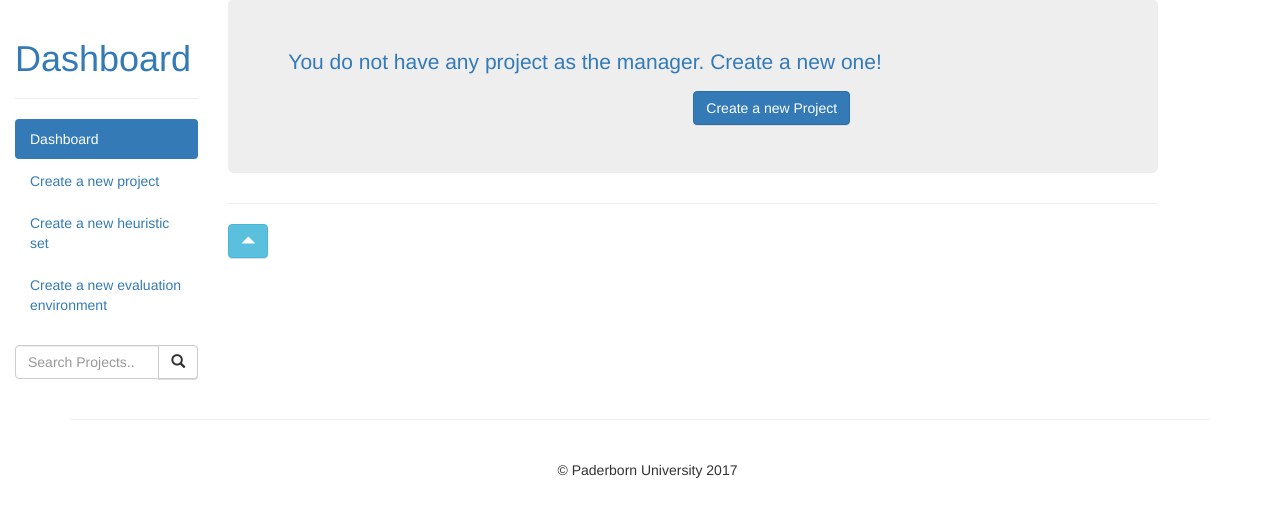
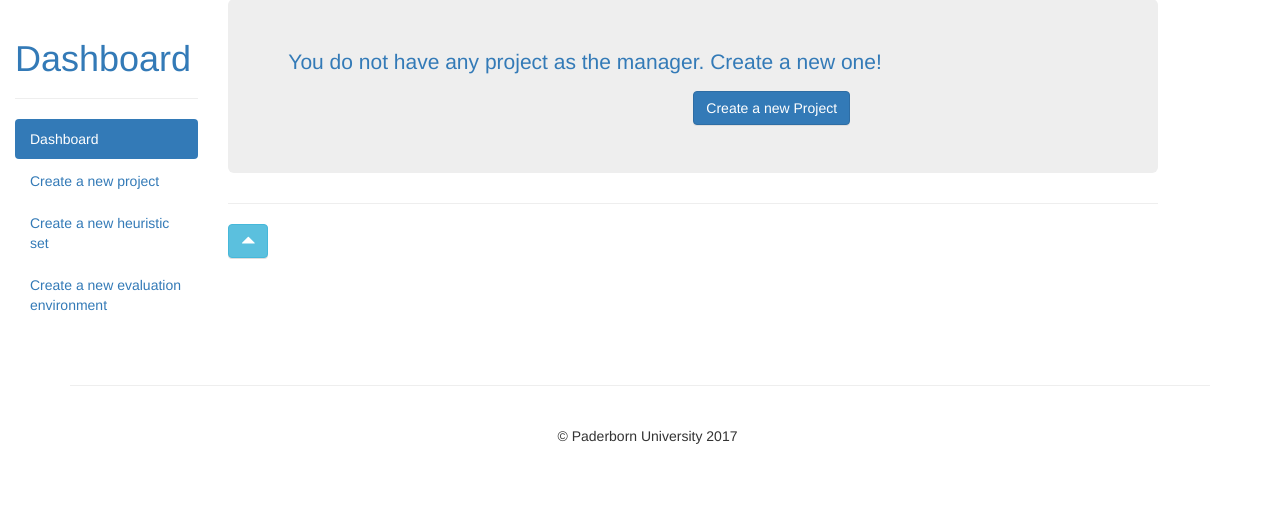
Before and after one commit to boogh/she, a Django app: template SHE34/src/HE3/templates/HE3/dashboard.html in a window 1280 px wide. Shown: the part 183-700 px from the top of the page. Run offline with Django 3.2, Linux system fonts and the light colour scheme; the template is opened without the code that fills it, so the values that code supplies are empty; parts of the project's set-up code (start-up, migrations or seed data) failed here and were passed over; some libraries are stand-ins or nearby versions.

Commit message:
deleted search field in base.html fixed a bug in env creation

```diff
--- a/SHE34/src/HE3/templates/HE3/baseHE.html
+++ b/SHE34/src/HE3/templates/HE3/baseHE.html
@@ -23,14 +23,14 @@
                     <li class="{% block createEnvironment %} {% endblock %}"><a href="{% url 'profiles:dashboard:environment-create' %}">Create a new evaluation environment</a></li>
                     {% block sidebar %} {% endblock %}
                 </ul><br>
-                <div class="input-group">
-                    <input type="text" class="form-control" placeholder="Search Projects..">
-                    <span class="input-group-btn">
-                         <button class="btn btn-default" type="button">
-                               <span class="glyphicon glyphicon-search"></span>
-                            </button>
-                     </span>
-                </div>
+{#                <div class="input-group">#}
+{#                    <input type="text" class="form-control" placeholder="Search Projects..">#}
+{#                    <span class="input-group-btn">#}
+{#                         <button class="btn btn-default" type="button">#}
+{#                               <span class="glyphicon glyphicon-search"></span>#}
+{#                            </button>#}
+{#                     </span>#}
+{#                </div>#}
             </div>
 
             {% block content %}
--- a/SHE34/src/HE3/views.py
+++ b/SHE34/src/HE3/views.py
@@ -357,7 +357,7 @@ def updatePrinciple(request, p_id):
 class EnvironmentCreate(CreateView):
     model = Environment
     template_name = 'HE3/set/environment_form.html'
-    fields = ['age', 'gender', 'os', 'webbrowser' , 'monitorSize', 'monitorResolustion', 'otherData']
+    fields = ['age', 'gender', 'os', 'webbrowser' , 'monitorSize', 'monitorResolution', 'otherData']
     success_url = reverse_lazy('profiles:dashboard:user-dashboard')
 
     def form_valid(self, form):
```
